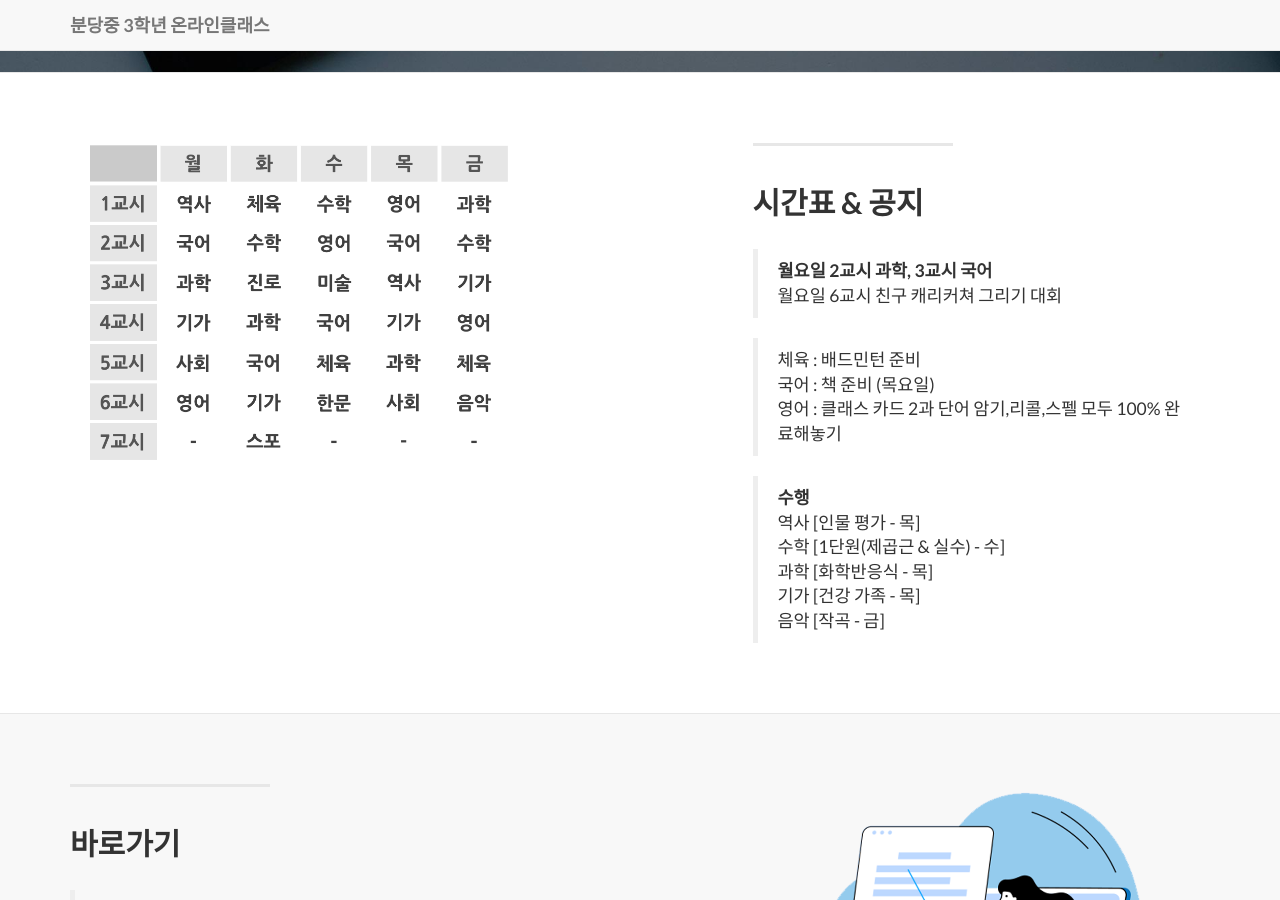
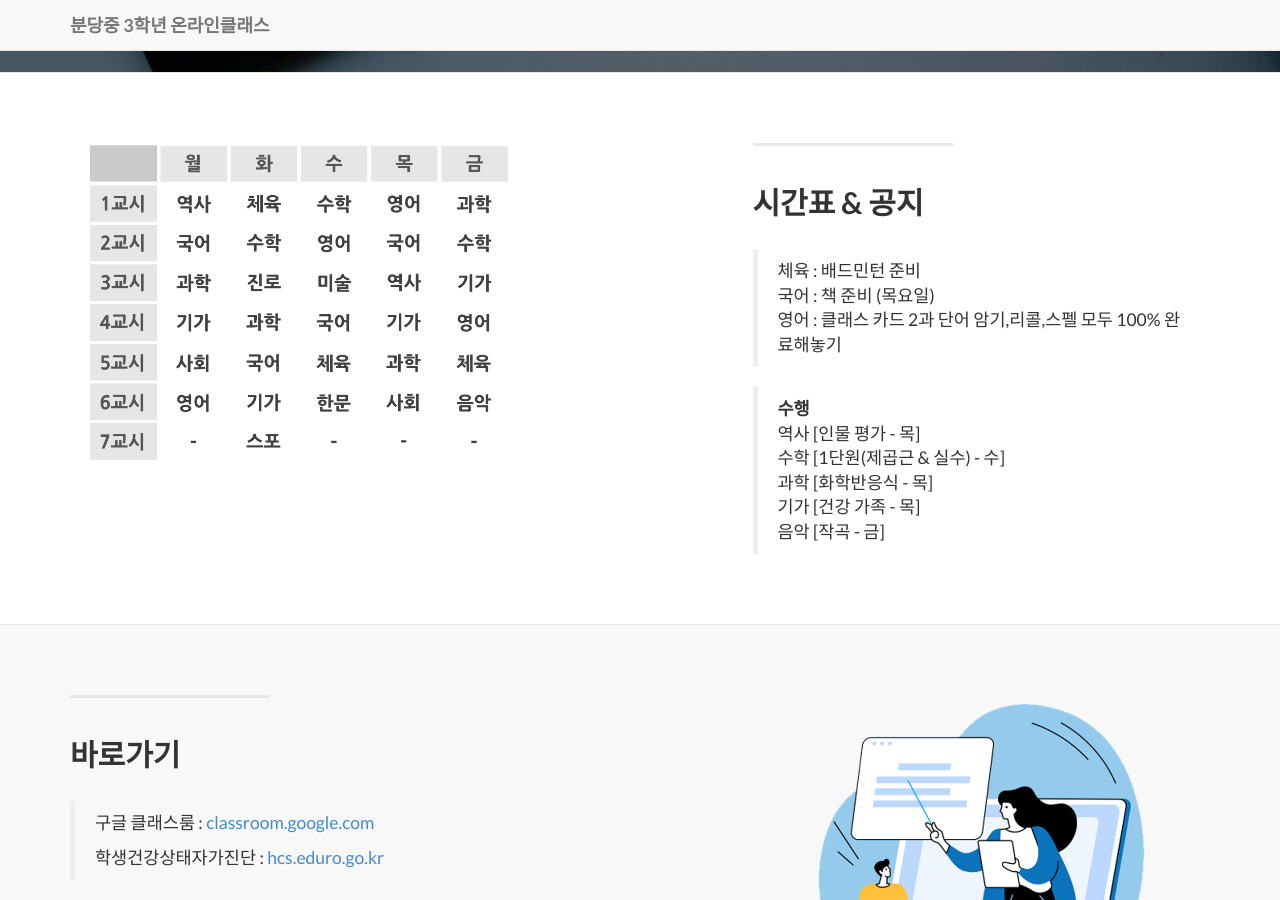
Before and after one commit to bundang-ms-2021/oncl, a Jekyll site: the page built from index.html, in a window 1280 px wide and 900 px high, scrolled down 722 px. Built offline with Jekyll 4.4.1, drawn with Linux system fonts in a browser that asks for light colours; nearby versions of some CDN libraries; library files that are not in the unit come from our copies.

Commit message:
Update 2014-09-21-services-1.markdown

```diff
--- a/_posts/2014-09-21-services-1.markdown
+++ b/_posts/2014-09-21-services-1.markdown
@@ -6,8 +6,6 @@ title: 시간표 & 공지
 description: |
 ---
 
-  > **월요일 2교시 과학, 3교시 국어**
-  > 월요일 6교시 친구 캐리커쳐 그리기 대회
 
   > 체육 : 배드민턴 준비
   > 국어 : 책 준비 (목요일)
```
